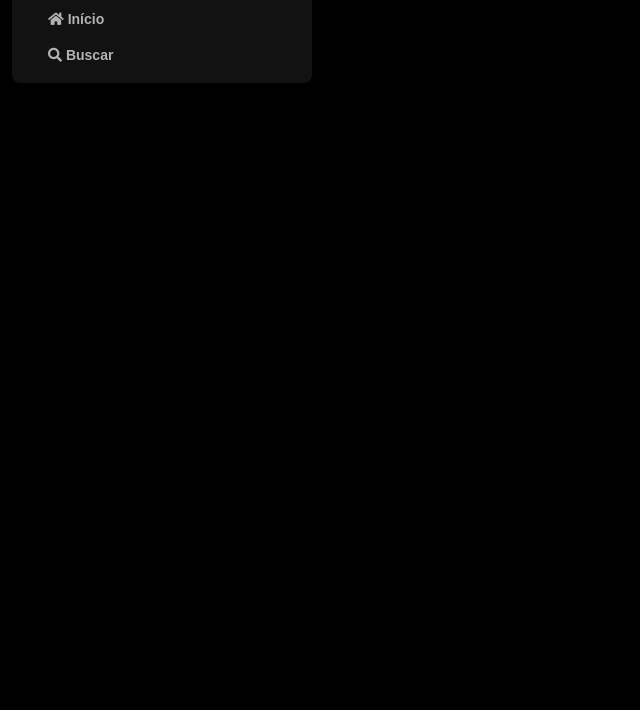
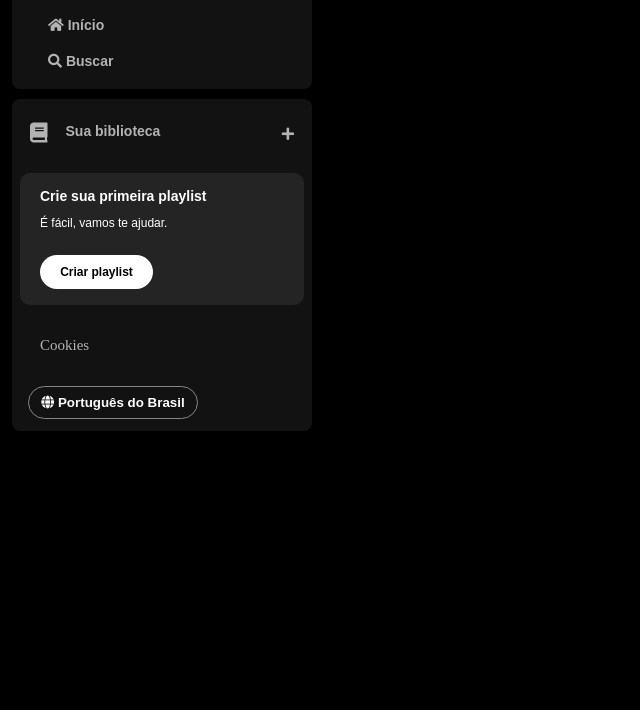
Before and after one commit to marcoasxd/Clone-Spotify, a plain HTML site: page index.html in a window 1280 px wide. Shown: the part 90-800 px from the top of the page, without its empty margins (0-640 px from the left). Drawn offline with Linux system fonts and the light colour scheme.

Commit message:
Updating

```diff
--- a/index.html
+++ b/index.html
@@ -17,27 +17,56 @@
   <div class="sidebar">
     <nav class="sidebar-navigation">
       <div class="logo">
-        <a href="#">
-          <img src="assets/icons/logo-spotify.png" alt="Logo do Spotify">
+        <a href="">
+          <img src="./assets/icons/logo-spotify.png" alt="Logo" />
         </a>
       </div>
-      <div>
       <ul>
         <li>
-            <a href="#">
+          <a href="">
             <span class="fa fa-home"></span>
             <span>Início</span>
           </a>
         </li>
         <li>
-            <a href="#">
+          <a href="">
             <span class="fa fa-search"></span>
             <span>Buscar</span>
           </a>
         </li>
       </ul>
+    </nav>
+
+    <div class="library">
+      <div class="library-content">
+        <button class="library-button">
+          <span class="fa fas fa-book"></span>
+          <span>Sua biblioteca</span>
+        </button>
+        <span class="fa fa-plus"></span>
       </div>
-    </nav>
+
+      <section class="section-playlist">
+        <div class="section-playlist-content">
+          <span class="text title">Crie sua primeira playlist</span>
+          <span class="text subtitle">É fácil, vamos te ajudar.</span>
+          <button class="section-playlist-button">
+            <span>Criar playlist</span>
+          </button>
+        </div>
+      </section>
+
+      <div class="cookies">
+        <a href="">Cookies</a>
+      </div>
+
+      <div class="languages">
+        <button class="languages-button">
+          <span class="fa fa-globe"></span>
+          <span>Português do Brasil</span>
+        </button>
+      </div>
+    </div>
   </div>
 </body>
 
--- a/style.css
+++ b/style.css
@@ -25,7 +25,7 @@ body {
 }
 
 .sidebar-navigation .logo img {
-  width: 80px;
+  width: 100px;
 }
 
 .sidebar nav ul {
@@ -44,3 +44,126 @@ body {
   font-size: 14px;
   font-family: "DM Sans", sans-serif;
 }
+
+.library {
+  background-color: #121212;
+  border-radius: 8px;
+  display: flex;
+  justify-content: space-between;
+  flex-direction: column;
+  padding: 4px 8px;
+  color: #b3b3b3;
+  font-weight: 600;
+  font-size: 14px;
+  margin-top: 10px;
+}
+
+.library .library-content {
+  display: flex;
+  justify-content: space-between;
+}
+
+.library .library-content .library-button {
+  display: flex;
+  margin-right: 10px;
+  color: #b3b3b3;
+  background-color: transparent;
+  border: none;
+  font-size: 14px;
+  font-weight: 700;
+  font-family: "DM Sans", sans-serif;
+  text-align: center;
+  text-decoration: none;
+  text-transform: none;
+  padding: 20px 10px;
+}
+
+.library .library-content .library-button .fa {
+  font-size: 20px;
+  margin-right: 10px;
+  font-weight: 300;
+  padding-right: 8px;
+}
+
+.library .library-content .fa-plus {
+  margin: 24px 10px;
+}
+
+.section-playlist {
+  display: flex;
+  align-items: flex-start;
+  justify-content: space-between;
+  gap: 20px;
+  background-color: #242424;
+  color: #b3b3b3;
+  font-weight: 600;
+  font-size: 14px;
+  margin: 8px 0;
+  padding: 16px 20px;
+  border-radius: 10px;
+}
+
+.section-playlist .section-playlist-content {
+  display: flex;
+  flex-direction: column;
+}
+
+.section-playlist .section-playlist-content .text {
+  padding-bottom: 14px;
+  color: #fff;
+  font-family: "DM Sans", sans-serif;
+}
+
+.section-playlist .section-playlist-content .title {
+  font-weight: 700;
+}
+
+.section-playlist .section-playlist-content .subtitle {
+  font-weight: 500;
+  font-size: 12px;
+}
+
+.section-playlist .section-playlist-content .section-playlist-button {
+  display: flex;
+  justify-content: center;
+  background-color: #fff;
+  color: #000;
+  border-radius: 20px;
+  font-size: 12px;
+  font-weight: 700;
+  text-decoration: none;
+  padding: 10px;
+  border: none;
+  width: 113px;
+  margin-top: 12px;
+  cursor: pointer;
+}
+
+.library .cookies {
+  margin: 25px 20px;
+}
+
+.library .cookies a {
+  text-decoration: none;
+  color: #b3b3b3;
+  font-weight: 500;
+  font-size: 15px;
+}
+
+.library .cookies a:hover {
+  text-decoration: underline;
+}
+
+.library .languages-button {
+  background-color: transparent;
+  border: 1px solid #878787;
+  color: #fff;
+  cursor: pointer;
+  align-items: center;
+  font-weight: bold;
+  width: 170px;
+  margin: 8px;
+  padding: 8px;
+  border-radius: 20px;
+
+}
```
Lines whose indentation alone changed are shown as unchanged.
